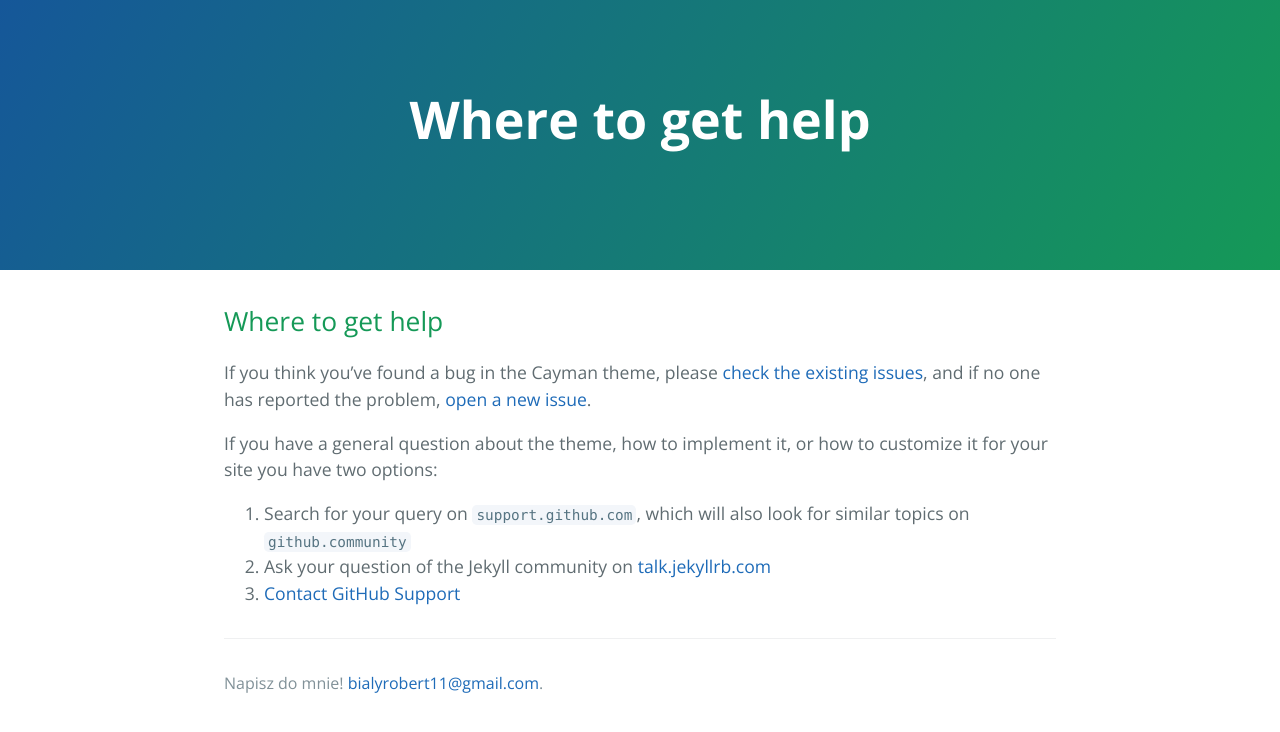
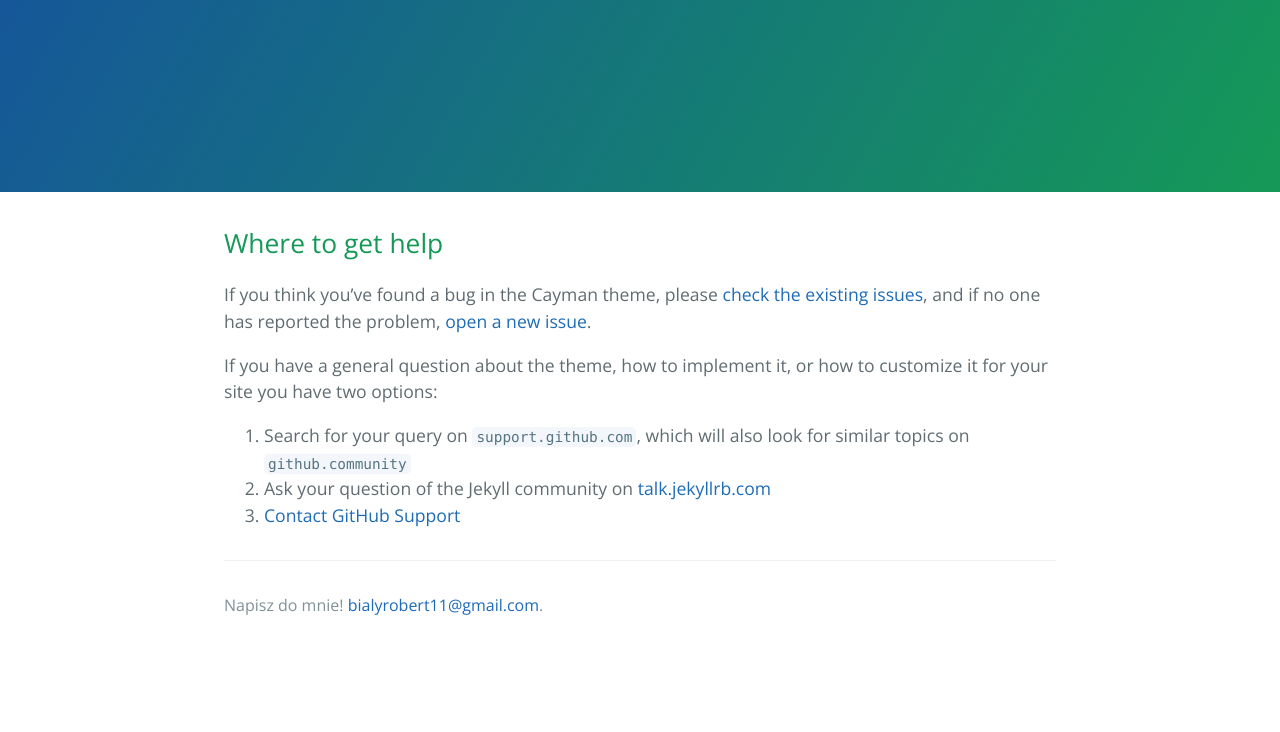
Before and after one commit to LaserRock46/laserrock46.github.io, a Jekyll site: the page built from docs/SUPPORT.md, in a window 1280 px wide. Shown: the top 732 px of the page. Built offline with Jekyll 4.4.1, drawn with Linux system fonts in a browser that asks for light colours; our own code applies the rules of GitHub Pages for plain Markdown files.

Commit message:
Update default.html

```diff
--- a/_layouts/default.html
+++ b/_layouts/default.html
@@ -16,7 +16,7 @@
     <a id="skip-to-content" href="#content">Skip to the content.</a>
 
     <header class="page-header" role="banner">
-      <h1 class="project-name">{{default: page.title | default: page.title}}</h1>
+      <h1 class="project-name">{{default: page.title}}</h1>
       <h2 class="project-tagline">{{ page.description | default: page.descritpion}}</h2>
 
 
```
